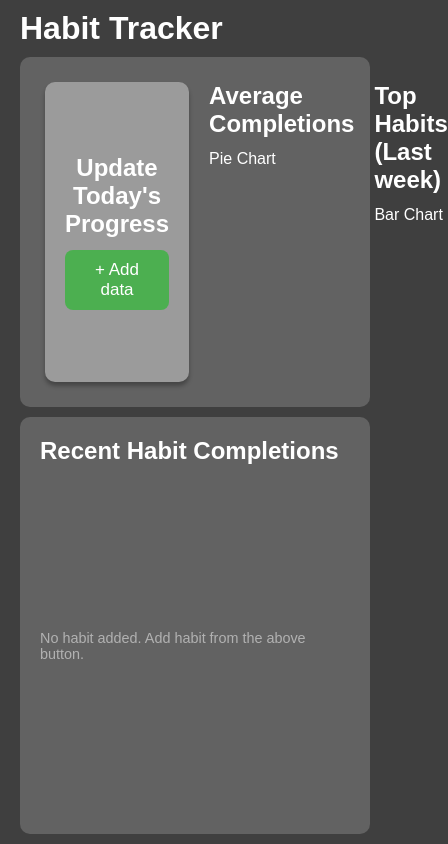
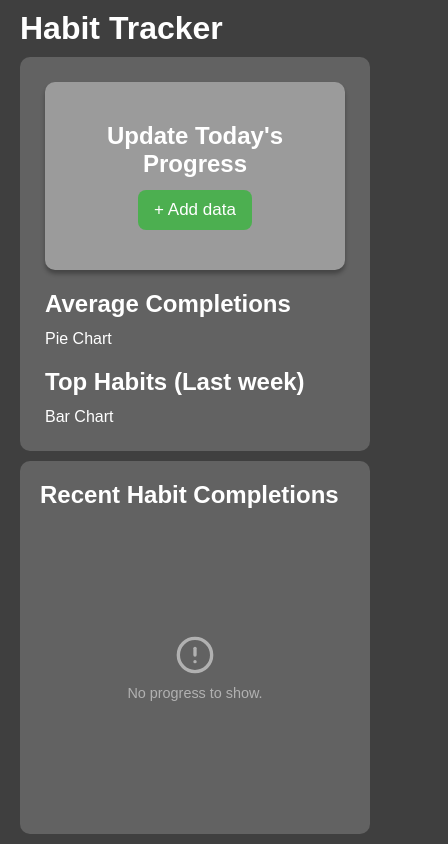
Before and after one commit to susovan777/React-Jets, a React (Vite) app in the folder 88-habit-tracker/: page / in a window 390 px wide. Shown: the whole page, 448 px wide, since content can reach past the window. Built offline with nearby package versions, Linux system fonts and the light colour scheme.

Commit message:
Added logs stat logic

```diff
--- a/88-habit-tracker/package.json
+++ b/88-habit-tracker/package.json
@@ -11,8 +11,10 @@
   },
   "dependencies": {
     "lucide-react": "^0.563.0",
+    "notistack": "^3.0.2",
     "react": "^19.2.0",
-    "react-dom": "^19.2.0"
+    "react-dom": "^19.2.0",
+    "recharts": "^3.7.0"
   },
   "devDependencies": {
     "@eslint/js": "^9.39.1",
--- a/88-habit-tracker/src/App.jsx
+++ b/88-habit-tracker/src/App.jsx
@@ -1,7 +1,9 @@
+import { useState } from "react";
 import Header from "./components/Header.jsx";
 import Dashboard from "./components/Dashboard/Dashboard.jsx";
 import RecentHabits from "./components/HabitsSection/RecentHabits.jsx";
-import { useState } from "react";
+import { SnackbarProvider } from "notistack";
+import { enqueueSnackbar } from "notistack";
 
 const App = () => {
   const [logs, setLogs] = useState(() => {
@@ -24,12 +26,14 @@ const App = () => {
     setLogs(updated);
     localStorage.removeItem("habitLogs", JSON.stringify(updated));
     console.log("Habit deleted with ID:", id);
+    enqueueSnackbar("Habit deleted successfully", { variant: "success" });
   };
 
   return (
     <div className="app">
+      <SnackbarProvider />
       <Header />
-      <Dashboard onAdd={addLog} />
+      <Dashboard logs={logs} onAdd={addLog} />
       <RecentHabits habitLogs={logs} onEdit={editLog} onDelete={deleteLog} />
     </div>
   );
--- a/88-habit-tracker/src/components/Dashboard/AverageCard.jsx
+++ b/88-habit-tracker/src/components/Dashboard/AverageCard.jsx
@@ -1,8 +1,17 @@
-const AverageCard = () => {
+import DisplayChart from "./Chart.jsx";
+import { getWeeklyStats } from "../../utils/stats.js";
+
+const AverageCard = ({ logs }) => {
+  const stats = getWeeklyStats(logs);
+  console.log(logs, stats);
+
   return (
     <div>
       <h2>Average Completions</h2>
-      <div className="chart">Pie Chart</div>
+      <div className="chart">
+        Pie Chart
+        <DisplayChart />
+      </div>
     </div>
   );
 };
--- /dev/null
+++ b/88-habit-tracker/src/components/Dashboard/Chart.jsx
@@ -0,0 +1,28 @@
+import { Pie, PieChart } from "recharts";
+
+const DisplayChart = () => {
+  const data = [
+    { name: "Group A", value: 400 },
+    { name: "Group B", value: 300 },
+    { name: "Group C", value: 300 },
+    { name: "Group D", value: 200 },
+  ];
+
+  return (
+    <div>
+      <PieChart>
+        <Pie
+          data={data}
+          labelLine={false}
+          // label={renderCustomizedLabel}
+          fill="#8884d8"
+          dataKey="value"
+          isAnimationActive={true}
+          // shape={MyCustomPie}
+        />
+      </PieChart>
+    </div>
+  );
+};
+
+export default DisplayChart;
--- a/88-habit-tracker/src/components/Dashboard/Dashboard.jsx
+++ b/88-habit-tracker/src/components/Dashboard/Dashboard.jsx
@@ -2,11 +2,11 @@ import ActionCard from "./ActionCard.jsx";
 import AverageCard from "./AverageCard.jsx";
 import TopHabitsCard from "./TopHabitsCard.jsx";
 
-const Dashboard = ({ onAdd }) => {
+const Dashboard = ({ logs, onAdd }) => {
   return (
     <section className="dashboard">
       <ActionCard onAdd={onAdd} />
-      <AverageCard />
+      <AverageCard logs={logs} />
       <TopHabitsCard />
     </section>
   );
--- a/88-habit-tracker/src/components/Form/Form.jsx
+++ b/88-habit-tracker/src/components/Form/Form.jsx
@@ -1,3 +1,4 @@
+import { enqueueSnackbar } from "notistack";
 import { useState } from "react";
 
 const Form = ({ title, setIsOpen, onAdd }) => {
@@ -35,6 +36,7 @@ const Form = ({ title, setIsOpen, onAdd }) => {
 
     // update added data to ActionCard -> Dashboard -> App component
     onAdd(formData);
+    enqueueSnackbar("Habit added successfully", { variant: "success" });
     console.log("Form Data", formData);
   };
 
@@ -48,6 +50,7 @@ const Form = ({ title, setIsOpen, onAdd }) => {
           type="date"
           value={formData.date}
           onChange={handleChange}
+          required
         />
       </label>
 
@@ -57,6 +60,7 @@ const Form = ({ title, setIsOpen, onAdd }) => {
           type="checkbox"
           value={formData.categories}
           onChange={handleChange}
+          required={formData.categories.length === 0}
         />
         Reading
       </label>
@@ -66,6 +70,7 @@ const Form = ({ title, setIsOpen, onAdd }) => {
           type="checkbox"
           value={formData.categories}
           onChange={handleChange}
+          required={formData.categories.length === 0}
         />
         Exercise
       </label>
@@ -75,6 +80,7 @@ const Form = ({ title, setIsOpen, onAdd }) => {
           type="checkbox"
           value={formData.categories}
           onChange={handleChange}
+          required={formData.categories.length === 0}
         />
         Meditation
       </label>
@@ -86,10 +92,14 @@ const Form = ({ title, setIsOpen, onAdd }) => {
         value={formData.description}
         onChange={handleChange}
         placeholder="Enter a short description"
+        required
       />
 
       <div className="form-buttons">
-        <button type="button" className="cancel">
+        <button
+          type="button"
+          className="cancel"
+          onClick={() => setIsOpen(false)}>
           Cancel
         </button>
         <button type="submit" className="submit">
--- a/88-habit-tracker/src/components/HabitsSection/RecentHabits.jsx
+++ b/88-habit-tracker/src/components/HabitsSection/RecentHabits.jsx
@@ -1,3 +1,4 @@
+import { CircleAlert } from "lucide-react";
 import HabitItem from "./HabitItem.jsx";
 
 const RecentHabits = ({ habitLogs, onEdit, onDelete }) => {
@@ -18,7 +19,8 @@ const RecentHabits = ({ habitLogs, onEdit, onDelete }) => {
         </ul>
       ) : (
         <div className="no-habit">
-          <p>No habit added. Add habit from the above button.</p>
+          <CircleAlert size={40} />
+          <p>No progress to show.</p>
         </div>
       )}
     </div>
--- a/88-habit-tracker/src/index.css
+++ b/88-habit-tracker/src/index.css
@@ -14,5 +14,11 @@ body {
   background-color: var(--bg-dark);
   color: var(--text-primary);
   font-family: "Arial", sans-serif;
-  padding: 10px 20px;
+  padding: 10px 40px;
 }
+
+@media screen and (max-width: 768px) {
+  body {
+    padding: 10px 20px;
+  }
+}
--- a/88-habit-tracker/src/styles/components.css
+++ b/88-habit-tracker/src/styles/components.css
@@ -3,7 +3,7 @@
   flex-direction: column;
   align-items: center;
   justify-content: center;
-  height: 300px;
+  /* height: 300px; */
   padding: 20px;
   background-color: var(--bg-card);
   border-radius: var(--radius);
@@ -98,7 +98,6 @@ button.submit {
 
 button.submit:hover {
   background-color: #005ec3;
-
 }
 
 button.cancel {
@@ -112,12 +111,11 @@ button.cancel:hover {
 /* Habit List Section */
 .no-habit {
   flex: 1;
+  gap: 10px;
   display: flex;
+  flex-direction: column;
   justify-content: center;
   align-items: center;
-}
-
-.no-habit p {
   opacity: 0.5;
   font-size: 0.9rem;
 }
@@ -149,6 +147,12 @@ button.cancel:hover {
   align-items: center;
 }
 
+.date {
+  font-size: 0.9rem;
+  color: #f0be59;
+  font-weight: bold;
+}
+
 .action-button {
   display: flex;
   padding: 12px;
@@ -168,3 +172,9 @@ button.cancel:hover {
 .delete {
   background: #ff3e3e;
 }
+
+@media screen and (max-width: 768px) {
+  .card {
+    padding: 40px 10px;
+  }
+}
--- a/88-habit-tracker/src/styles/layout.css
+++ b/88-habit-tracker/src/styles/layout.css
@@ -27,3 +27,9 @@
   flex-direction: column;
   overflow-y: auto;
 }
+
+@media screen and (max-width: 768px) {
+  .dashboard {
+    grid-template-columns: 1fr;
+  }
+}
--- /dev/null
+++ b/88-habit-tracker/src/utils/stats.js
@@ -0,0 +1,23 @@
+export const getWeeklyStats = (logs) => {
+  const now = new Date();
+  // Calculate the date 7 days ago
+  const lastWeekDate = new Date();
+  lastWeekDate.setDate(now.getDate() - 7);
+
+  // 1. Filter the logs to get only the last week's data
+  const lastWeekLogs = logs.filter((log) => {
+    const logDate = new Date(log.date);
+    return logDate >= lastWeekDate && logDate <= now;
+  });
+
+  // 2. Count the categories from those logs
+  const counts = lastWeekLogs.reduce((acc, log) => {
+    log.categories.forEach((category) => {
+      // If category exists in accumulator, increment; otherwise set to 1
+      acc[category] = (acc[category] || 0) + 1;
+    });
+    return acc;
+  }, {});
+
+  return counts;
+};
```
Also changed, not shown: 1 other file (tests, documents, lock files or other folders).
